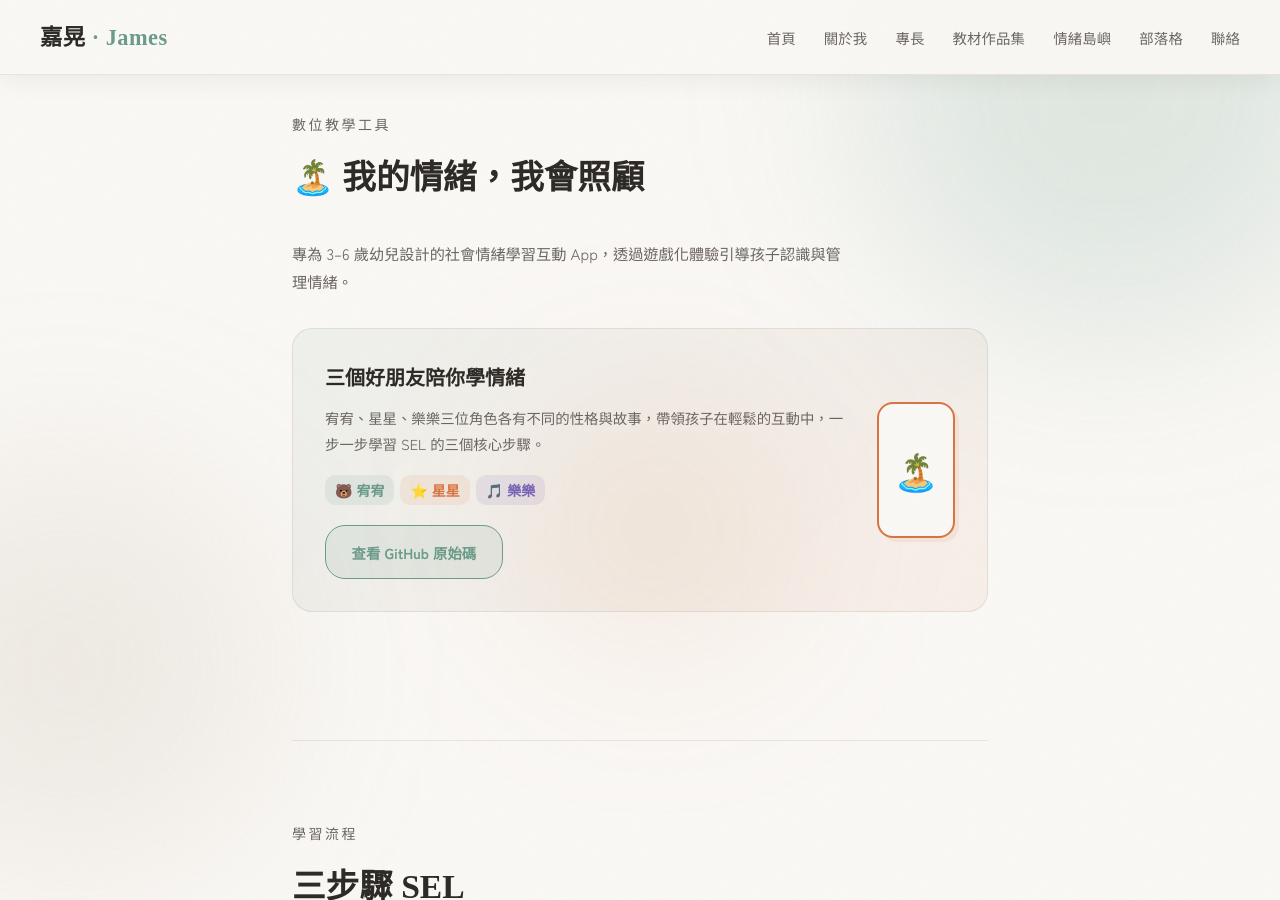
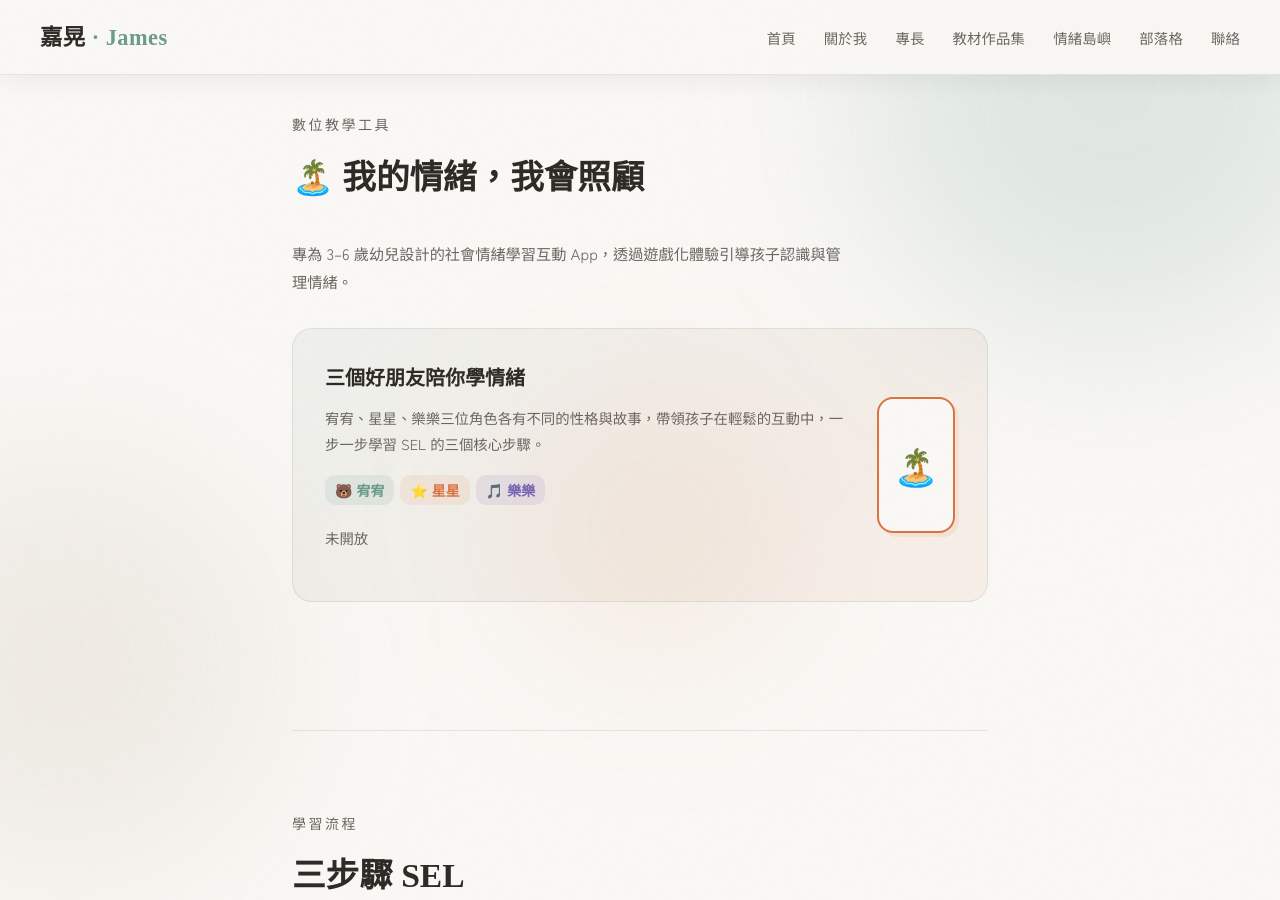
Before and after one commit to gahanglee/gahanglee.github.io, a Jekyll site: the page built from pages/app.html, in a window 1280 px wide and 900 px high. Built offline with Jekyll 4.4.1, drawn with Linux system fonts in a browser that asks for light colours.

Commit message:
Update app.html to reflect feature status
Removed GitHub link and added a message indicating the feature is not available.

```diff
--- a/pages/app.html
+++ b/pages/app.html
@@ -18,7 +18,9 @@ permalink: /app/
           <span class="tag tag-orange">⭐ 星星</span>
           <span class="tag tag-purple">🎵 樂樂</span>
         </div>
-        <a href="https://github.com/gahanglee/emotion-island" target="_blank" class="btn btn-teal">查看 GitHub 原始碼</a>
+          <p>
+            未開放
+          </p>
       </div>
       <div class="app-phone">🏝️</div>
     </div>
```
